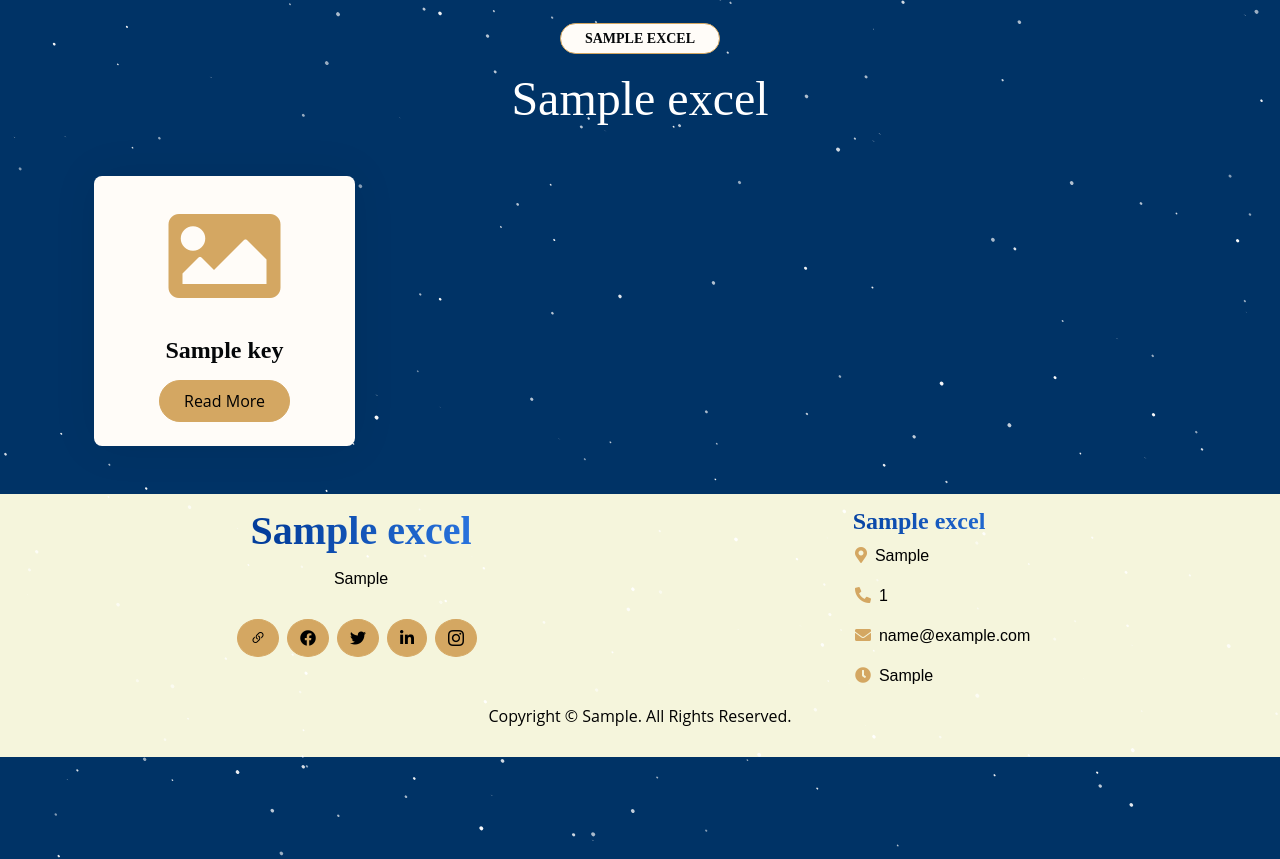
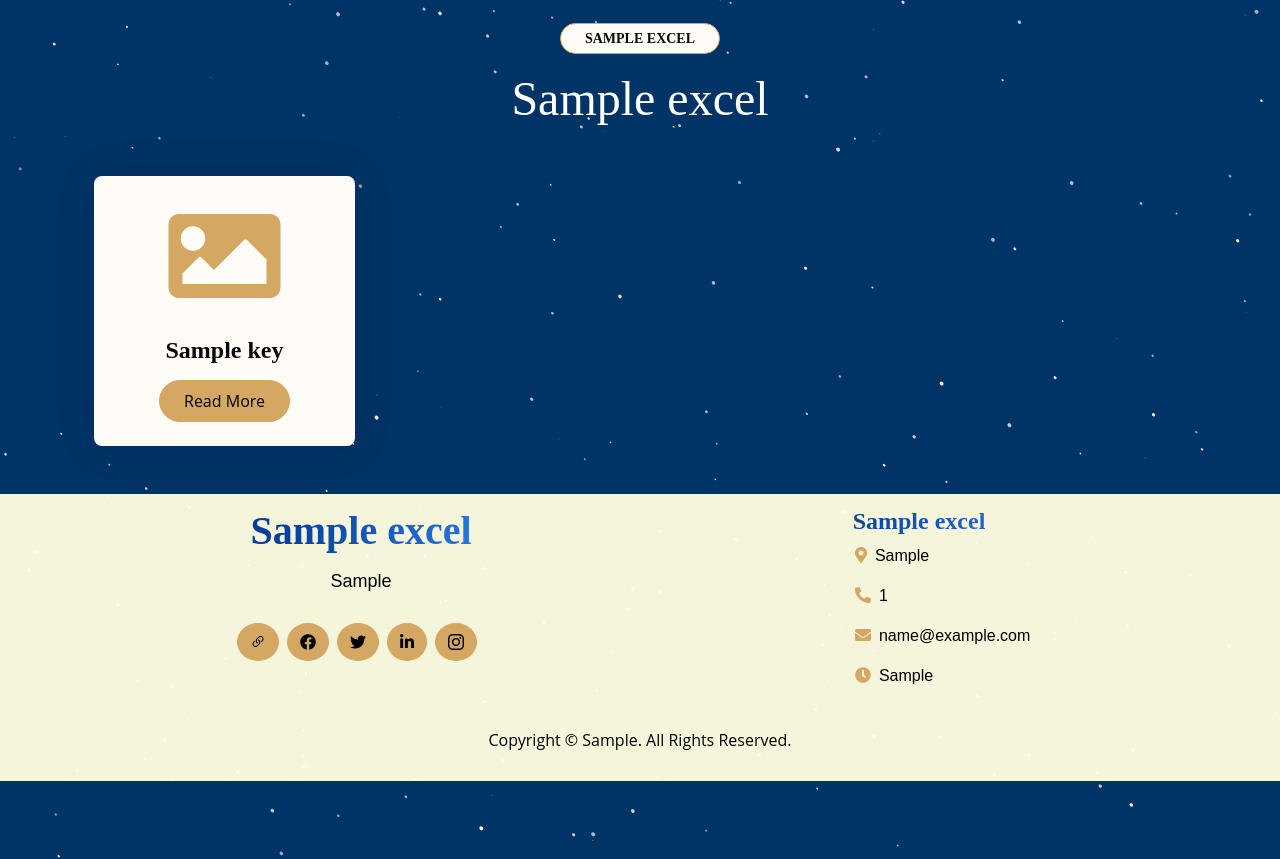
Before and after one commit to WisetechSourceProduct/AutomationProductCatalogue, a Django app: template wiseProductCatalog/templates/wiseProductCatalogApp/products.html in a window 1280 px wide. Shown: the part 97-956 px from the top of the page. Run offline with Django 5.2, Linux system fonts and the light colour scheme; the template is opened without the code that fills it: most values are stand-ins (such as "Sample title", 1, 10 or a date in 2020); some libraries are stand-ins or nearby versions; some web fonts are replaced.

Commit message:
Some changes

```diff
--- a/wiseProductCatalog/templates/footer.html
+++ b/wiseProductCatalog/templates/footer.html
@@ -17,7 +17,7 @@
             <div class="col-lg-6 col-md-10">
                 <div class="footer-item">
                     <h1 class="text-primary1"  style="font-family:timesnewroman;">{{excel_data.wiseFooterCompanyName}}</h1>
-                    <p class="lh-lg mb-4" style="font-family:arial">{{excel_data.wiseFooterTagLine}}</p>
+                    <p class="lh-lg mb-4" style="font-family:arial;font-size:18px;">{{excel_data.wiseFooterTagLine}}</p>
                     <div class="footer-icon d-flex justify-content-center">
                         <a href="{{excel_data.wiseLinkFooter}}" class="btn btn-primary btn-sm-square me-2 rounded-circle"  style="position: relative;"><i class="bi bi-link-45deg"></i></a>
                         <a href= "{{excel_data.facebookLogo}}" class="btn btn-primary btn-sm-square me-2 rounded-circle" style="position: relative;"><i class="fab fa-facebook"></i></a>
@@ -40,6 +40,6 @@
                 </div>
             </div>
         </div>
-    </div>
+    </div><br>
     <p style="text-align: center;">Copyright &#169; {{excel_data.copyRights}}. All Rights Reserved.</p>
 </div>
--- a/wiseProductCatalog/templates/wiseProductCatalogApp/home.html
+++ b/wiseProductCatalog/templates/wiseProductCatalogApp/home.html
@@ -41,7 +41,7 @@ WTS|Home
       </div>
       <div class="col-6" style="margin-top:150px;text-align:center;color:white">
         <h1 style="color:white;font-size:11;font-weight:bold;font-family:timesnewroman;margin-top:50px;" >{{ excel_data.wiseHeadingHome1 }}</h1>
-        <h5 style="font-size:18px;font-family:timesnewroman;margin-top:30px;color:white;">{{ excel_data.wiseSubContentHome1 }}</h5>
+        <h5 style="font-size:22px;font-family:timesnewroman;margin-top:30px;color:white;">{{ excel_data.wiseSubContentHome1 }}</h5>
 
         <button class="learn-more" style="margin-top:30px;margin-left:10px;"><a href="{% url 'products' %}">
           <span class="circle" aria-hidden="true">
```
Also changed, not shown: 1 other file.
